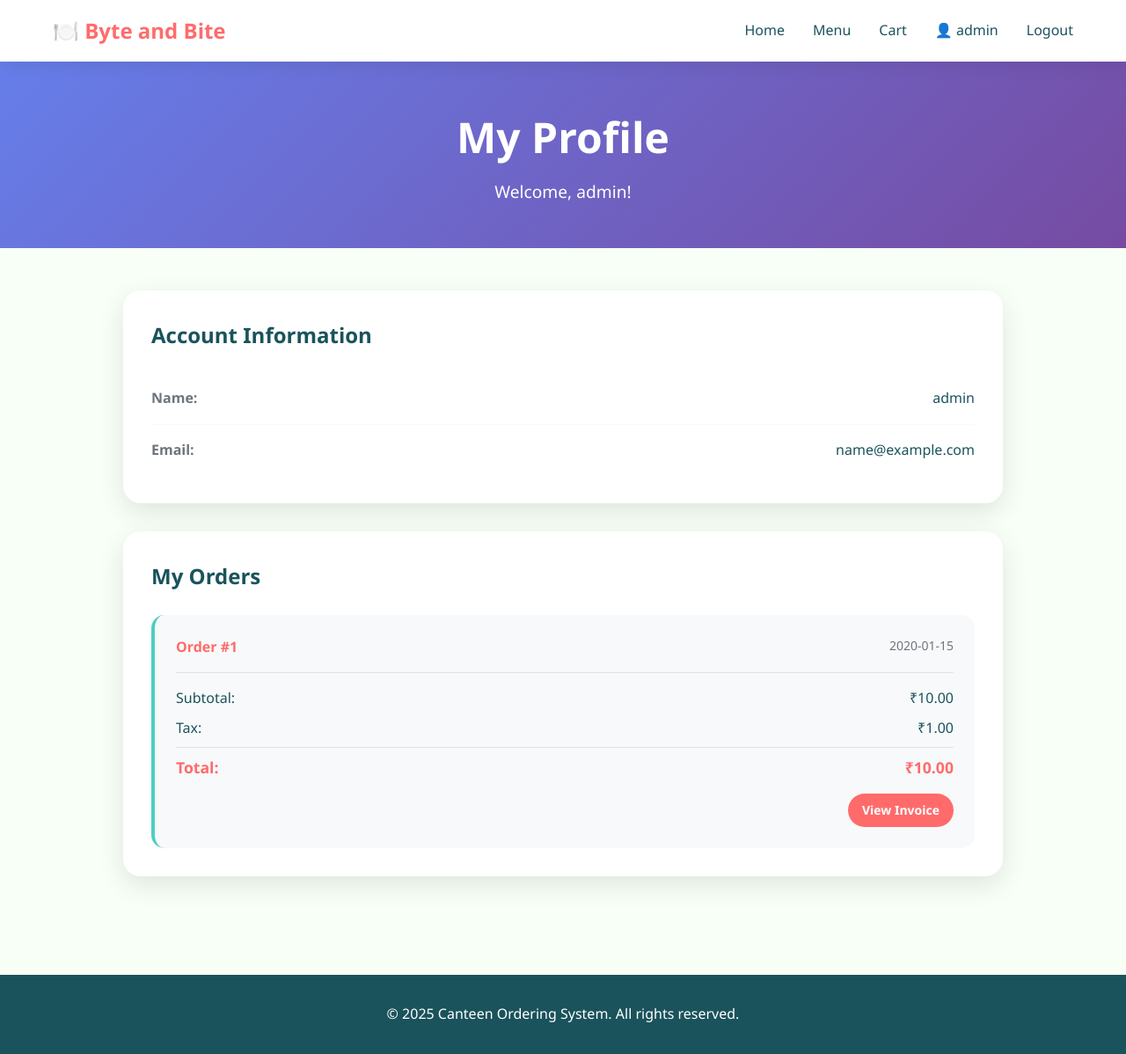
After one commit to developerkunalonline/bytenbyte, a Flask app: page /user/profile in a window 1280 px wide. The commit adds this page. Shown: the whole page at 88% size. Run offline with Flask 3, Linux system fonts and the light colour scheme; a user stored in the database is signed in; tables that the repository leaves empty hold one stand-in row (values such as "Sample post").

Commit message:
register and login

```diff
--- a/app.py
+++ b/app.py
@@ -53,14 +53,26 @@ def init_db():
     ''')
 
     cursor.execute('''
+        CREATE TABLE IF NOT EXISTS users (
+            id INTEGER PRIMARY KEY AUTOINCREMENT,
+            name TEXT NOT NULL,
+            email TEXT UNIQUE NOT NULL,
+            password TEXT NOT NULL,
+            created_at TEXT NOT NULL
+        )
+    ''')
+
+    cursor.execute('''
         CREATE TABLE IF NOT EXISTS orders (
             id INTEGER PRIMARY KEY AUTOINCREMENT,
+            user_id INTEGER,
             customer_name TEXT NOT NULL,
             items TEXT NOT NULL,
             subtotal REAL NOT NULL,
             tax REAL NOT NULL,
             total REAL NOT NULL,
-            datetime TEXT NOT NULL
+            datetime TEXT NOT NULL,
+            FOREIGN KEY (user_id) REFERENCES users(id)
         )
     ''')
 
@@ -76,6 +88,14 @@ def admin_required(f):
     def decorated_function(*args, **kwargs):
         if 'admin_logged_in' not in session:
             return redirect(url_for('admin_login'))
+        return f(*args, **kwargs)
+    return decorated_function
+
+def login_required(f):
+    @wraps(f)
+    def decorated_function(*args, **kwargs):
+        if 'user_logged_in' not in session:
+            return redirect(url_for('user_login'))
         return f(*args, **kwargs)
     return decorated_function
 
@@ -107,6 +127,84 @@ def menu():
 def cart():
     return render_template('cart.html')
 
+@app.route('/user/signup', methods=['GET', 'POST'])
+def user_signup():
+    if request.method == 'POST':
+        name = request.form.get('name')
+        email = request.form.get('email')
+        password = request.form.get('password')
+
+        conn = get_db()
+        cursor = conn.cursor()
+
+        cursor.execute('SELECT * FROM users WHERE email = ?', (email,))
+        if cursor.fetchone():
+            conn.close()
+            return render_template('user_signup.html', error='Email already registered')
+
+        created_at = datetime.now().strftime('%Y-%m-%d %H:%M:%S')
+
+        try:
+            cursor.execute('INSERT INTO users (name, email, password, created_at) VALUES (?, ?, ?, ?)',
+                         (name, email, password, created_at))
+            conn.commit()
+            conn.close()
+            return redirect(url_for('user_login', success='Account created successfully! Please login.'))
+        except Exception as e:
+            conn.close()
+            return render_template('user_signup.html', error='Registration failed. Please try again.')
+
+    return render_template('user_signup.html')
+
+@app.route('/user/login', methods=['GET', 'POST'])
+def user_login():
+    if request.method == 'POST':
+        email = request.form.get('email')
+        password = request.form.get('password')
+
+        conn = get_db()
+        cursor = conn.cursor()
+        cursor.execute('SELECT * FROM users WHERE email = ? AND password = ?', (email, password))
+        user = cursor.fetchone()
+        conn.close()
+
+        if user:
+            session['user_logged_in'] = True
+            session['user_id'] = user['id']
+            session['user_name'] = user['name']
+            session['user_email'] = user['email']
+            return redirect(url_for('menu'))
+        else:
+            return render_template('user_login.html', error='Invalid email or password')
+
+    success_msg = request.args.get('success')
+    return render_template('user_login.html', success=success_msg)
+
+@app.route('/user/logout')
+def user_logout():
+    session.pop('user_logged_in', None)
+    session.pop('user_id', None)
+    session.pop('user_name', None)
+    session.pop('user_email', None)
+    return redirect(url_for('index'))
+
+@app.route('/user/profile')
+@login_required
+def user_profile():
+    conn = get_db()
+    cursor = conn.cursor()
+
+    cursor.execute('''
+        SELECT * FROM orders
+        WHERE user_id = ?
+        ORDER BY datetime DESC
+    ''', (session['user_id'],))
+    orders = cursor.fetchall()
+
+    conn.close()
+
+    return render_template('user_profile.html', orders=orders)
+
 @app.route('/place_order', methods=['POST'])
 def place_order():
     data = request.json
@@ -116,11 +214,15 @@ def place_order():
 
     order_datetime = datetime.now().strftime('%Y-%m-%d %H:%M:%S')
 
+    user_id = session.get('user_id', None)
+    customer_name = data.get('customer_name', session.get('user_name', 'Guest'))
+
     cursor.execute('''
-        INSERT INTO orders (customer_name, items, subtotal, tax, total, datetime)
-        VALUES (?, ?, ?, ?, ?, ?)
+        INSERT INTO orders (user_id, customer_name, items, subtotal, tax, total, datetime)
+        VALUES (?, ?, ?, ?, ?, ?, ?)
     ''', (
-        data.get('customer_name', 'Guest'),
+        user_id,
+        customer_name,
         json.dumps(data['items']),
         data['subtotal'],
         data['tax'],
--- a/static/css/style.css
+++ b/static/css/style.css
@@ -737,6 +737,151 @@ body {
     border: 1px solid var(--danger);
 }
 
+.alert-success {
+    background: #d3f9d8;
+    color: #2f9e44;
+    border: 1px solid #51cf66;
+}
+
+.btn-signup {
+    background: var(--success);
+    color: white;
+    padding: 0.5rem 1rem;
+    border-radius: 20px;
+    transition: all 0.3s ease;
+}
+
+.btn-signup:hover {
+    background: #40c057;
+    transform: translateY(-2px);
+}
+
+.profile-container {
+    max-width: 1000px;
+    margin: 0 auto;
+}
+
+.profile-info-card {
+    background: white;
+    padding: 2rem;
+    border-radius: 20px;
+    box-shadow: 0 10px 30px rgba(0, 0, 0, 0.1);
+    margin-bottom: 2rem;
+}
+
+.profile-info-card h2 {
+    margin-bottom: 1.5rem;
+    color: var(--dark);
+}
+
+.info-row {
+    display: flex;
+    justify-content: space-between;
+    padding: 1rem 0;
+    border-bottom: 1px solid var(--light-gray);
+}
+
+.info-row:last-child {
+    border-bottom: none;
+}
+
+.info-label {
+    font-weight: 600;
+    color: var(--gray);
+}
+
+.info-value {
+    color: var(--dark);
+}
+
+.orders-section {
+    background: white;
+    padding: 2rem;
+    border-radius: 20px;
+    box-shadow: 0 10px 30px rgba(0, 0, 0, 0.1);
+}
+
+.orders-section h2 {
+    margin-bottom: 1.5rem;
+    color: var(--dark);
+}
+
+.orders-grid {
+    display: grid;
+    gap: 1.5rem;
+}
+
+.order-card {
+    background: var(--light-gray);
+    padding: 1.5rem;
+    border-radius: 15px;
+    border-left: 4px solid var(--accent);
+    transition: all 0.3s ease;
+}
+
+.order-card:hover {
+    box-shadow: 0 5px 15px rgba(0, 0, 0, 0.1);
+    transform: translateX(5px);
+}
+
+.order-header {
+    display: flex;
+    justify-content: space-between;
+    margin-bottom: 1rem;
+    padding-bottom: 1rem;
+    border-bottom: 1px solid #dee2e6;
+}
+
+.order-id {
+    font-weight: bold;
+    color: var(--primary);
+}
+
+.order-date {
+    color: var(--gray);
+    font-size: 0.875rem;
+}
+
+.order-body {
+    margin-bottom: 1rem;
+}
+
+.order-detail {
+    display: flex;
+    justify-content: space-between;
+    margin-bottom: 0.5rem;
+    color: var(--dark);
+}
+
+.order-total {
+    font-weight: bold;
+    font-size: 1.1rem;
+    color: var(--primary);
+    margin-top: 0.5rem;
+    padding-top: 0.5rem;
+    border-top: 1px solid #dee2e6;
+}
+
+.order-footer {
+    display: flex;
+    justify-content: flex-end;
+}
+
+.empty-orders {
+    text-align: center;
+    padding: 3rem;
+}
+
+.empty-icon {
+    font-size: 4rem;
+    margin-bottom: 1rem;
+}
+
+.empty-orders p {
+    color: var(--gray);
+    margin-bottom: 1.5rem;
+}
+
 .admin-login-footer {
     text-align: center;
     color: var(--gray);
--- a/templates/base.html
+++ b/templates/base.html
@@ -20,6 +20,13 @@
                 <li><a href="{{ url_for('cart') }}" class="nav-link cart-link">
                     Cart <span class="cart-badge" id="cart-count">0</span>
                 </a></li>
+                {% if session.user_logged_in %}
+                <li><a href="{{ url_for('user_profile') }}" class="nav-link">👤 {{ session.user_name }}</a></li>
+                <li><a href="{{ url_for('user_logout') }}" class="nav-link">Logout</a></li>
+                {% else %}
+                <li><a href="{{ url_for('user_login') }}" class="nav-link">Login</a></li>
+                <li><a href="{{ url_for('user_signup') }}" class="nav-link btn-signup">Sign Up</a></li>
+                {% endif %}
             </ul>
         </div>
     </nav>
--- /dev/null
+++ b/templates/user_profile.html
@@ -0,0 +1,71 @@
+{% extends "base.html" %}
+
+{% block title %}My Profile - Canteen{% endblock %}
+
+{% block content %}
+<div class="menu-header">
+    <div class="container">
+        <h1 class="page-title animate__animated animate__fadeInDown">My Profile</h1>
+        <p class="page-subtitle animate__animated animate__fadeInUp">Welcome, {{ session.user_name }}!</p>
+    </div>
+</div>
+
+<section class="menu-section">
+    <div class="container">
+        <div class="profile-container">
+            <div class="profile-info-card animate__animated animate__fadeInUp">
+                <h2>Account Information</h2>
+                <div class="profile-info">
+                    <div class="info-row">
+                        <span class="info-label">Name:</span>
+                        <span class="info-value">{{ session.user_name }}</span>
+                    </div>
+                    <div class="info-row">
+                        <span class="info-label">Email:</span>
+                        <span class="info-value">{{ session.user_email }}</span>
+                    </div>
+                </div>
+            </div>
+
+            <div class="orders-section animate__animated animate__fadeInUp">
+                <h2>My Orders</h2>
+                {% if orders %}
+                <div class="orders-grid">
+                    {% for order in orders %}
+                    <div class="order-card">
+                        <div class="order-header">
+                            <span class="order-id">Order #{{ order.id }}</span>
+                            <span class="order-date">{{ order.datetime }}</span>
+                        </div>
+                        <div class="order-body">
+                            <div class="order-detail">
+                                <span>Subtotal:</span>
+                                <span>₹{{ "%.2f"|format(order.subtotal) }}</span>
+                            </div>
+                            <div class="order-detail">
+                                <span>Tax:</span>
+                                <span>₹{{ "%.2f"|format(order.tax) }}</span>
+                            </div>
+                            <div class="order-detail order-total">
+                                <span>Total:</span>
+                                <span>₹{{ "%.2f"|format(order.total) }}</span>
+                            </div>
+                        </div>
+                        <div class="order-footer">
+                            <a href="{{ url_for('bill', order_id=order.id) }}" class="btn btn-primary btn-small">View Invoice</a>
+                        </div>
+                    </div>
+                    {% endfor %}
+                </div>
+                {% else %}
+                <div class="empty-orders">
+                    <div class="empty-icon">📦</div>
+                    <p>You haven't placed any orders yet</p>
+                    <a href="{{ url_for('menu') }}" class="btn btn-primary">Browse Menu</a>
+                </div>
+                {% endif %}
+            </div>
+        </div>
+    </div>
+</section>
+{% endblock %}
```
Also changed, not shown: static/js/cart.js (+7 -6 lines), templates/cart.html (+7 -0 lines), templates/index.html (+11 -0 lines), templates/user_login.html (added, +51 -0 lines), templates/user_signup.html (added, +51 -0 lines), canteen.db.
